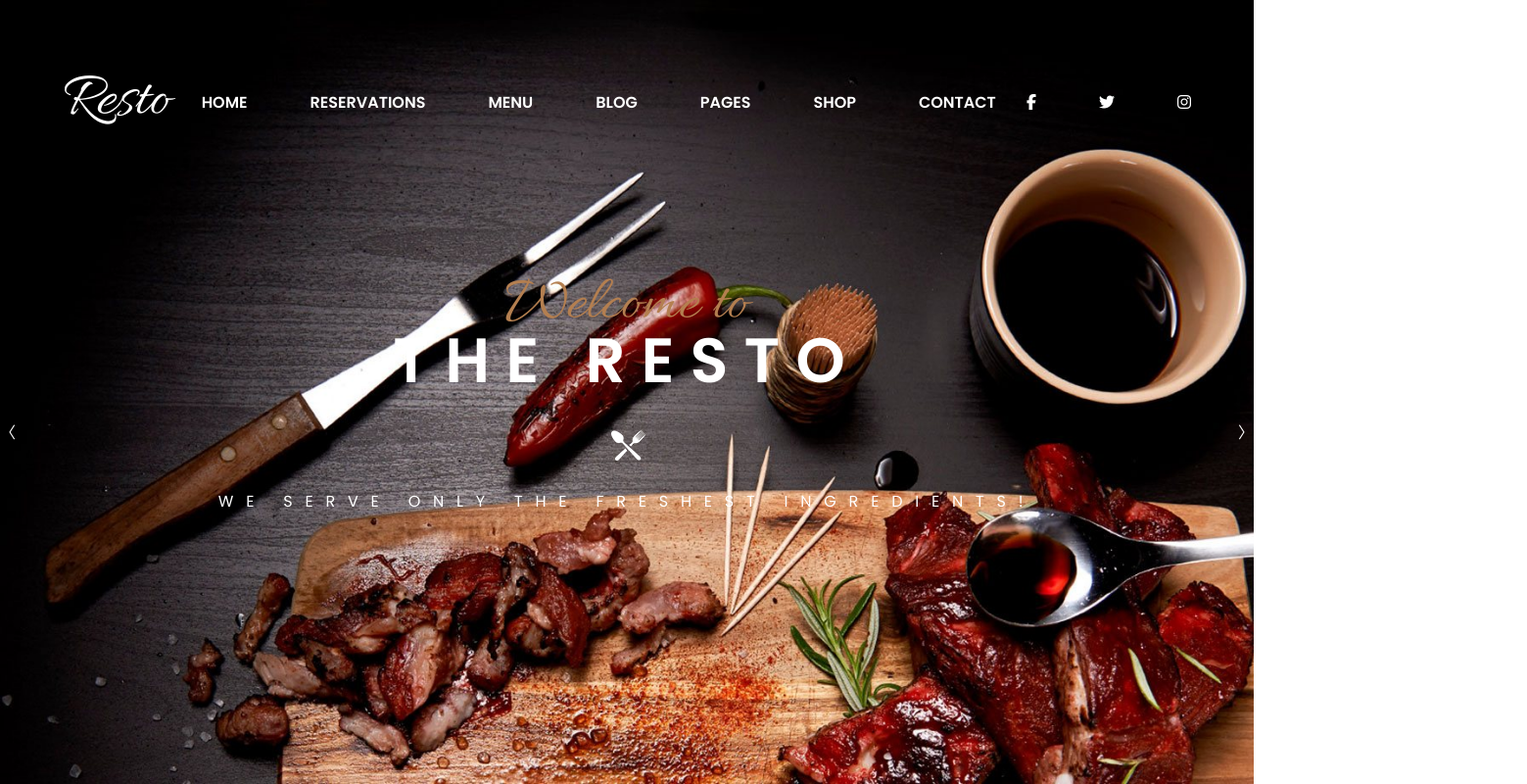
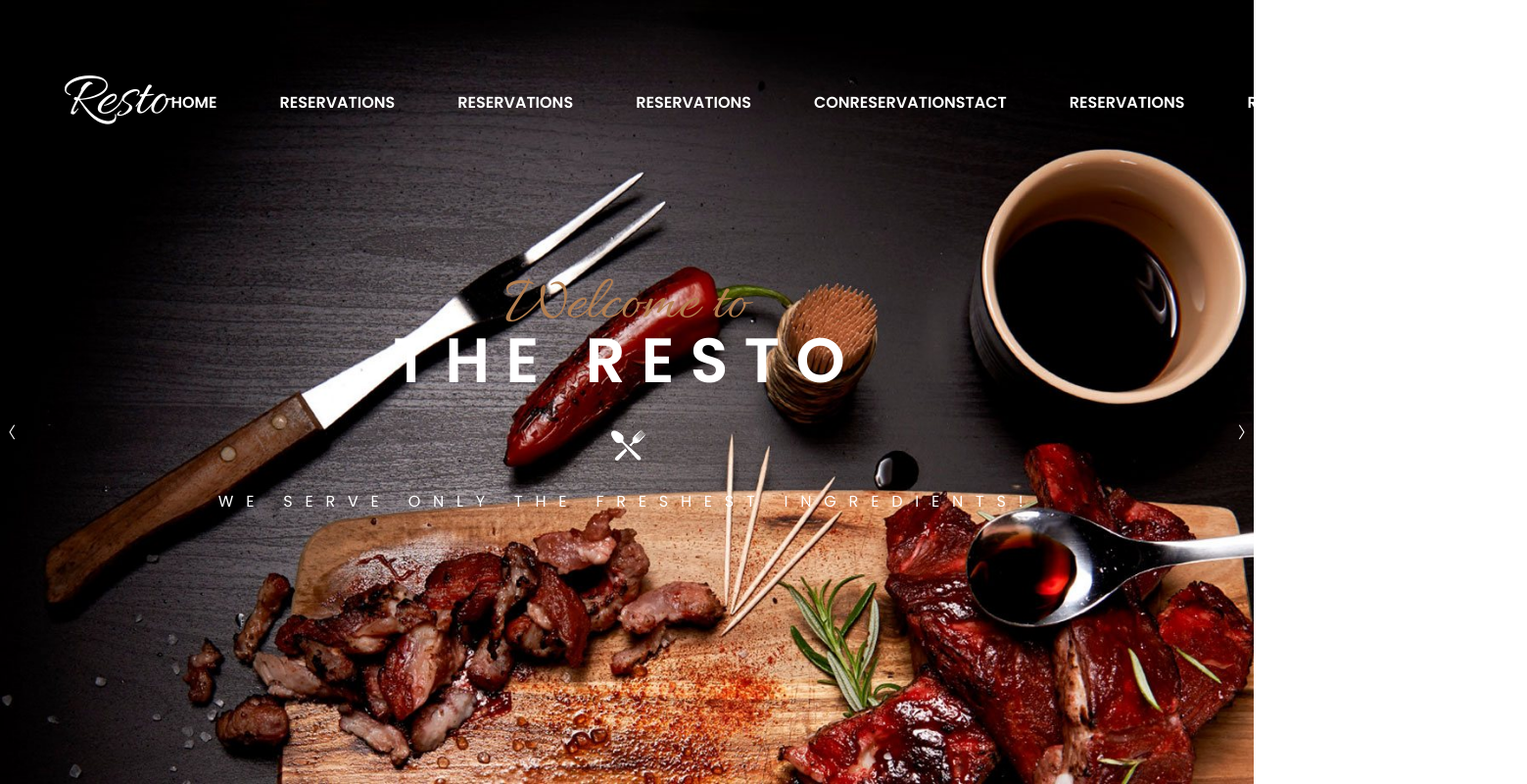
Before and after one commit to Swapaadeg/Le-resto, a website: page index.html in a window 1280 px wide. Shown: the top 800 px of the page at 98% size, 1559 px wide, since content can reach past the window. Drawn offline with Linux system fonts and the light colour scheme; files whose address does not match are found by name; a web font is replaced by a local one.

Commit message:
reservations

```diff
--- a/index.html
+++ b/index.html
@@ -19,11 +19,11 @@
                 <div class="navbar__menu">
                     <a href="">home</a>
                     <a href="">reservations</a>
-                    <a href="">menu</a>
-                    <a href="">blog</a>
-                    <a href="">pages</a>
-                    <a href="">shop</a>
-                    <a href="">contact</a>
+                    <a href="">reservations</a>
+                    <a href="">reservations</a>
+                    <a href="">conreservationstact</a>
+                    <a href="">reservations</a>
+                    <a href="">reservations</a>
                 </div>
                 <div class="navbar__social">
                     <a href=""><i class="fa-brands fa-facebook-f"></i></a>
```
